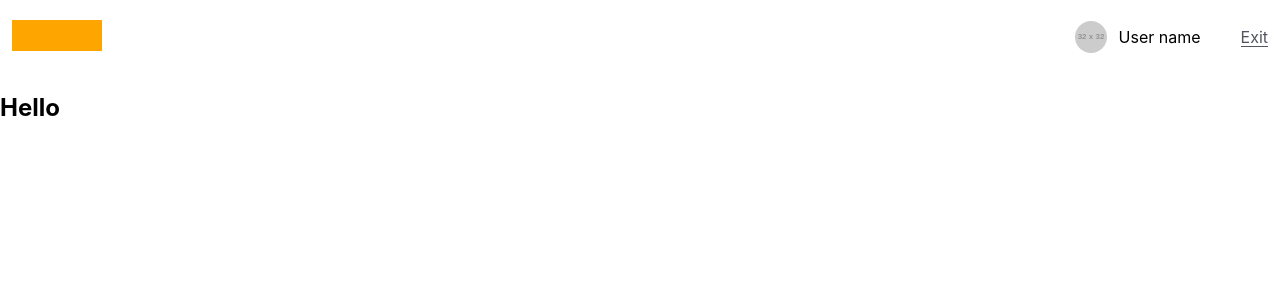
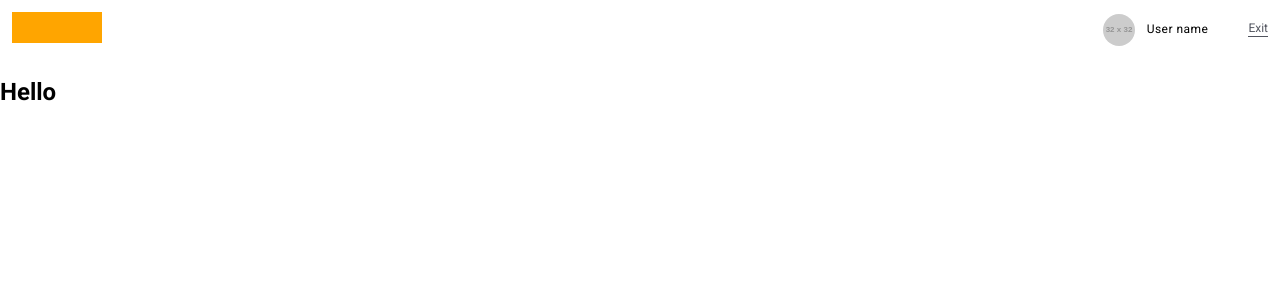
Before and after one commit to 831230/kapusta-01, a React (Create React App) app: page / in a window 1280 px wide. Shown: the top 300 px of the page. Built offline with nearby package versions, Linux system fonts and the light colour scheme.

Commit message:
Robot font imported

```diff
--- a/public/index.html
+++ b/public/index.html
@@ -5,10 +5,7 @@
     <link rel="icon" href="%PUBLIC_URL%/favicon.ico" />
     <meta name="viewport" content="width=device-width, initial-scale=1" />
     <meta name="theme-color" content="#000000" />
-    <meta
-      name="description"
-      content="Web site created using create-react-app"
-    />
+    <meta name="description" content="Web site created using create-react-app" />
     <link rel="apple-touch-icon" href="%PUBLIC_URL%/logo192.png" />
     <!--
       manifest.json provides metadata used when your web app is installed on a
@@ -25,6 +22,13 @@
       Learn how to configure a non-root public URL by running `npm run build`.
     -->
     <title>React App</title>
+
+    <link rel="preconnect" href="https://fonts.googleapis.com" />
+    <link rel="preconnect" href="https://fonts.gstatic.com" crossorigin />
+    <link
+      href="https://fonts.googleapis.com/css2?family=Roboto:ital,wght@0,100;0,300;0,400;0,500;0,700;0,900;1,100;1,300;1,400;1,500;1,700;1,900&display=swap"
+      rel="stylesheet"
+    />
   </head>
   <body>
     <noscript>You need to enable JavaScript to run this app.</noscript>
--- a/src/components/Header/Header.jsx
+++ b/src/components/Header/Header.jsx
@@ -5,6 +5,7 @@ import {
   HeaderUserContainer,
   HeaderUserData,
   HeaderUserIcon,
+  HeaderUserName,
   HeaderExitButton,
 } from "./HeaderStyles.js";
 
@@ -22,7 +23,7 @@ const Header = () => {
           <HeaderUserData>
             {/* Placeholder img do podmianki */}
             <HeaderUserIcon src="https://placehold.co/32x32" alt="User icon" />
-            <p>User name</p>
+            <HeaderUserName>User name</HeaderUserName>
           </HeaderUserData>
           <HeaderExitButton>Exit</HeaderExitButton>
         </HeaderUserContainer>
--- a/src/components/Header/HeaderStyles.js
+++ b/src/components/Header/HeaderStyles.js
@@ -11,7 +11,7 @@ export const HeaderWrapper = styled.div`
   align-items: center;
   width: 1280px;
 
-  margin: 12px;
+  padding: 12px;
 `;
 
 export const HeaderLogoLink = styled.a``;
@@ -35,12 +35,19 @@ export const HeaderUserIcon = styled.img`
   border-radius: 50%;
 `;
 
+export const HeaderUserName = styled.p`
+  margin: 0;
+  font-size: 12px;
+  letter-spacing: 0.48px;
+`;
+
 export const HeaderExitButton = styled.button`
   border: none;
   background: none;
   padding: 0;
   margin: 0;
-  font: inherit;
+  font-size: 12px;
+
   color: #52555f;
   cursor: pointer;
   border-bottom: 1px solid #52555f;
--- a/src/index.css
+++ b/src/index.css
@@ -6,6 +6,8 @@ body {
     sans-serif;
   -webkit-font-smoothing: antialiased;
   -moz-osx-font-smoothing: grayscale;
+
+  font-family: "Roboto", sans-serif;
 }
 
 code {
```
